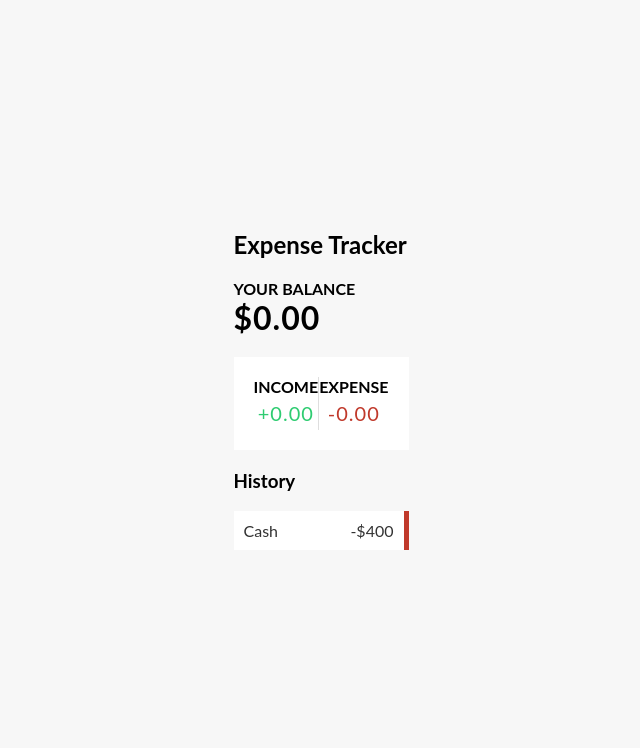
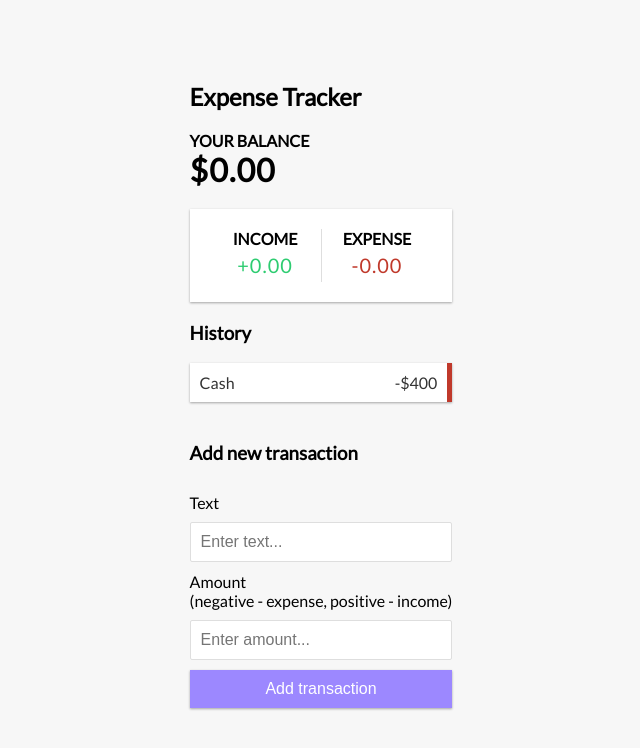
Before and after one commit to AmandaTodero3/expense.tracker, a React (Create React App) app: page / in a window 1280 px wide. Shown: the top 748 px of the page, without its empty margins (319-959 px from the left). Built offline with nearby package versions, Linux system fonts and the light colour scheme.

Commit message:
Added Add Transaction

```diff
--- /dev/null
+++ b/src/AddTransaction.js
@@ -0,0 +1,23 @@
+import React from "react";
+
+export const AddTransaction = () => {
+  return (
+    <div>
+      <h3>Add new transaction</h3>
+      <form id="form">
+        <div className="form-control">
+          <label for="text">Text</label>
+          <input type="text" id="text" placeholder="Enter text..." />
+        </div>
+        <div className="form-control">
+          <label for="amount">
+            Amount <br />
+            (negative - expense, positive - income)
+          </label>
+          <input type="number" id="amount" placeholder="Enter amount..." />
+        </div>
+        <button className="btn">Add transaction</button>{" "}
+      </form>
+    </div>
+  );
+};
--- a/src/App.css
+++ b/src/App.css
@@ -1,4 +1,12 @@
+@import url('https://fonts.googleapis.com/css?family=Lato&display=swap');
 
+:root {
+  --box-shadow: 0 1px 3px rgba(0, 0, 0, 0.12), 0 1px 2px rgba(0, 0, 0, 0.24);
+}
+
+* {
+  box-sizing: border-box;
+}
 
 body {
   background-color: #f7f7f7;
@@ -53,6 +61,21 @@ h4 {
   color: #c0392b;
 }
 
+label {
+  display: inline-block;
+  margin: 10px 0;
+}
+
+input[type='text'],
+input[type='number'] {
+  border: 1px solid #dedede;
+  border-radius: 2px;
+  display: block;
+  font-size: 16px;
+  padding: 10px;
+  width: 100%;
+}
+
 .btn {
   cursor: pointer;
   background-color: #9c88ff;
@@ -88,6 +111,9 @@ h4 {
   margin: 10px 0;
 }
 
+.list li.plus {
+  border-right: 5px solid #2ecc71;
+}
 
 .list li.minus {
   border-right: 5px solid #c0392b;
--- a/src/App.js
+++ b/src/App.js
@@ -4,6 +4,7 @@ import { Header } from "./Header";
 import { Balance } from "./Balance";
 import { IncomeExpenses } from "./IncomeExpenses";
 import { TransactionList } from "./TransactionList";
+import { AddTransaction } from "./AddTransaction";
 
 function App() {
   return (
@@ -13,6 +14,7 @@ function App() {
         <Balance />
         <IncomeExpenses />
         <TransactionList />
+        <AddTransaction />
       </div>
     </div>
   );
```
